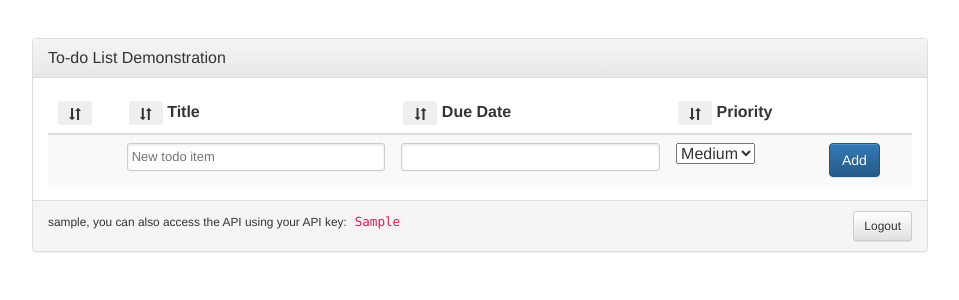
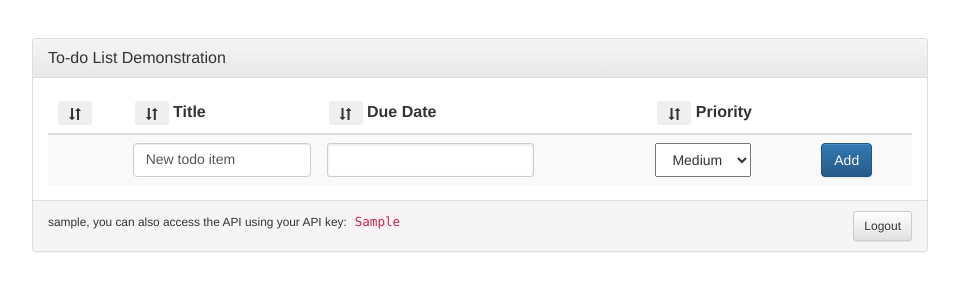
Before and after one commit to kgodey/tododemo, a Django app: template todo/templates/todo/index.html in a window 1280 px wide. Shown: the top 300 px of the page, without its empty margins (160-1119 px from the left). Run offline with Django 3.2, Linux system fonts and the light colour scheme; the template is opened without the code that fills it: most values are stand-ins (such as "Sample title", 1, 10 or a date in 2020); some libraries are stand-ins or nearby versions.

Commit message:
turned title input from text input field to an editable div so that long todos do not get cut off

```diff
--- a/todo/static/todo/css/style.css
+++ b/todo/static/todo/css/style.css
@@ -1,7 +1,3 @@
-tr.todoitem td input {
-	width: 100%;
-}
-
 tr.todoitem td .view {
 	background-color: transparent;
 	border: none;
@@ -34,3 +30,40 @@ div.panel-default {
 	margin-right:auto;
 	max-width:70%;
 }
+
+div.view {
+
+}
+
+div#newtitle, div.editing {
+	-moz-appearance: textfield;
+	-webkit-appearance: textfield;
+	background-color: white;
+	background-color: -moz-field;
+	border: 1px solid #CCCCCC;
+	border-radius: 4px;
+	box-shadow: 0 1px 1px rgba(0, 0, 0, 0.075) inset;
+	color: #555555;
+	display: block;
+	font-size: 14px;
+	min-height: 34px;
+	line-height: 1.42857;
+	padding: 6px 12px;
+	transition: border-color 0.15s ease-in-out 0s, box-shadow 0.15s ease-in-out 0s;
+	vertical-align: middle;
+	width: 100%;
+}
+
+input[type=text] {
+	font-size: 14px;
+	min-height: 34px;
+	line-height: 1.42857;
+	padding: 6px 12px;
+}
+
+select {
+	font-size: 14px;
+	min-height: 34px;
+	line-height: 1.42857;
+	padding: 6px 12px;
+}
--- a/todo/static/todo/js/application.js
+++ b/todo/static/todo/js/application.js
@@ -69,8 +69,8 @@ $(function() {
 			'change .duedate': 'saveDueDate',
 			'click .removeitem': 'removeItem',
 			'change .completed input': 'toggleComplete',
-			'keypress .title input': 'updateTitleOnEnter',
-			'blur .title input': 'closeTitle',
+			'keypress .title div': 'updateTitleOnEnter',
+			'blur .title div': 'closeTitle',
 			'blur .duedate input': 'closeDueDate',
 			'blur .priority select': 'closePriority',
 		},
@@ -84,7 +84,7 @@ $(function() {
 			this.$el.attr("id", this.model.get("id"));
 			this.$el.html(this.template(this.model.toJSON()));
 			this.$el.toggleClass("completeditem", this.model.get("completed"));
-			this.$title = this.$(".title input");
+			this.$title = this.$(".title div");
 			this.$priority = this.$(".priority select");
 			this.$due_date = this.$(".duedate input");
 
@@ -102,6 +102,7 @@ $(function() {
 
 		editTitle: function() {
 			this.$title.removeClass("view");
+			this.$title.addClass("editing");
 		},
 
 		editPriority: function() {
@@ -119,6 +120,7 @@ $(function() {
 		},
 
 		closeTitle: function() {
+			this.$title.removeClass("editing");
 			this.$title.addClass("view");
 		},
 
@@ -131,7 +133,7 @@ $(function() {
 		},
 
 		saveTitle: function() {
-			var title = this.$title.val().trim();
+			var title = this.$title.html().replace(/(<([^>]+)>)/ig,"").trim();
 			this.model.save({title: title});
 		},
 
@@ -178,12 +180,12 @@ $(function() {
 		},
 
 		createItem: function() {
-			title = this.$("#addnewitem input#newtitle").val().trim();
+			title = this.$("#addnewitem div#newtitle").html().replace(/(<([^>]+)>)/ig,"").trim();
 			priority = this.$("#addnewitem select#newpriority").val().trim();
 			due_date = this.$("#addnewitem input#newduedate").val().trim();
 			app.Todos.create({title:title, completed:false, priority:priority, due_date:due_date}, {wait:true});
 			this.$("#addnewitem input#newduedate").val("");
-			this.$("#addnewitem input#newtitle").val("");
+			this.$("#addnewitem div#newtitle").html("");
 			this.$("#addnewitem select#newpriority").val("3");
 		},
 
--- a/todo/templates/todo/index.html
+++ b/todo/templates/todo/index.html
@@ -14,7 +14,7 @@
 		<tbody>
 			<tr class="todoitem" id="addnewitem">
 				<td class="completed"></td>
-				<td class="title"><input type="text" id="newtitle" placeholder="New todo item"></td>
+				<td class="title"><div contenteditable="true" id="newtitle">New todo item</div></td>
 				<td class="duedate"><input type="text" class="datepicker" id="newduedate"></td>
 				<td class="priority">
 					<select id="newpriority">
@@ -31,7 +31,7 @@
 		<tbody id="todotbody">
 			<script id="todoitem-template" type="text/template">
 				<td class="completed"><input type="checkbox"<%= completed ? "checked" : "" %>></td>
-				<td class="title"><input type="text" value="<%= title %>" class="view" <%= completed ? "disabled=true" : "" %>></td>
+				<td class="title"><div contenteditable="<%= completed ? "false" : "" %>" class="view" ><%= title %></div></td>
 				<td class="duedate"><input type="text" class="view datepicker" value="<%= due_date %>" <%= completed ? "disabled=true" : "" %>></td>
 				<td class="priority"><select class="priority" class="view" <%= completed ? "disabled=true" : "" %>>
 					<option value="5"<% if (priority == "5") { %> selected<% } %>>Lowest</option>
```
